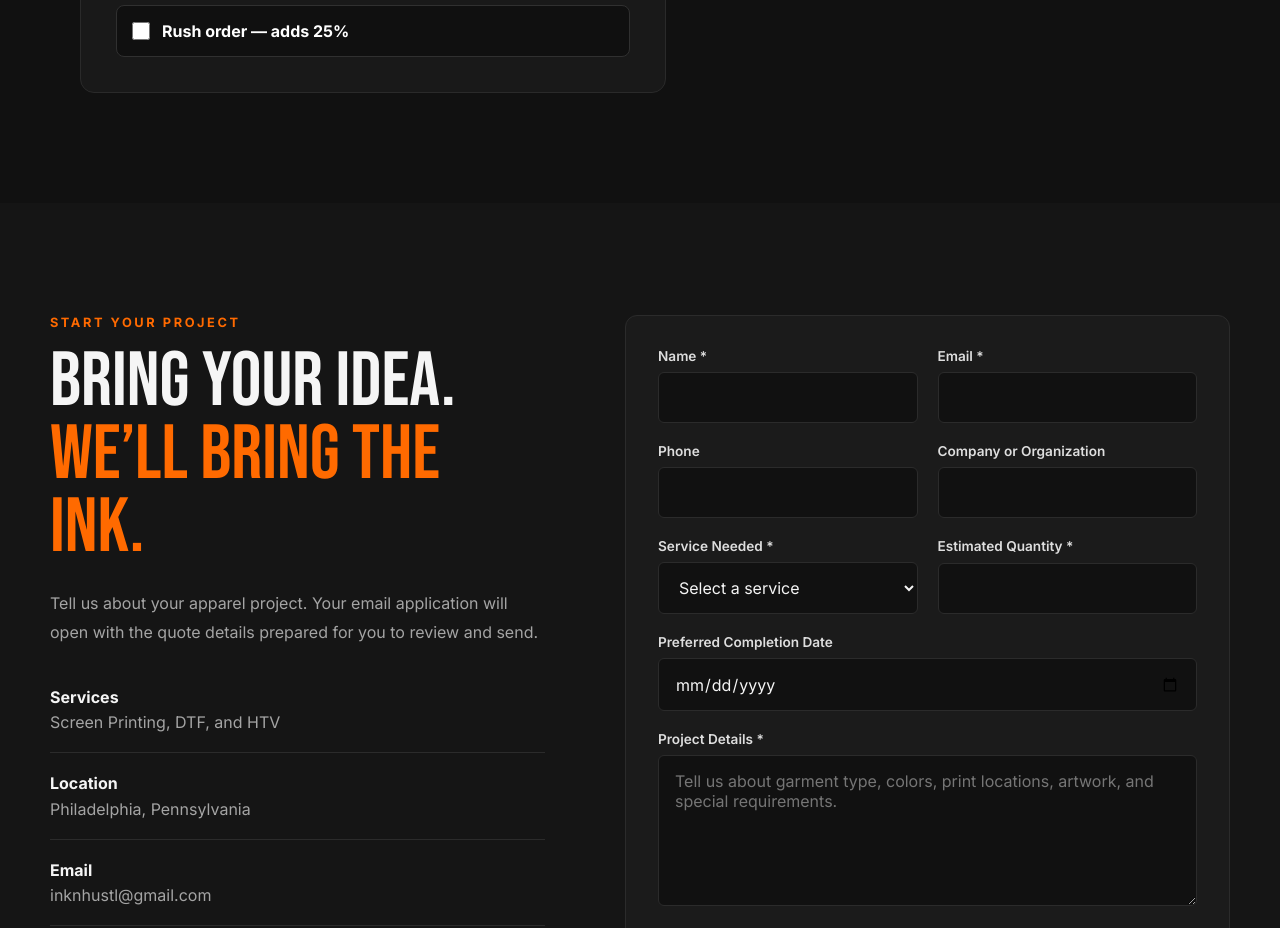
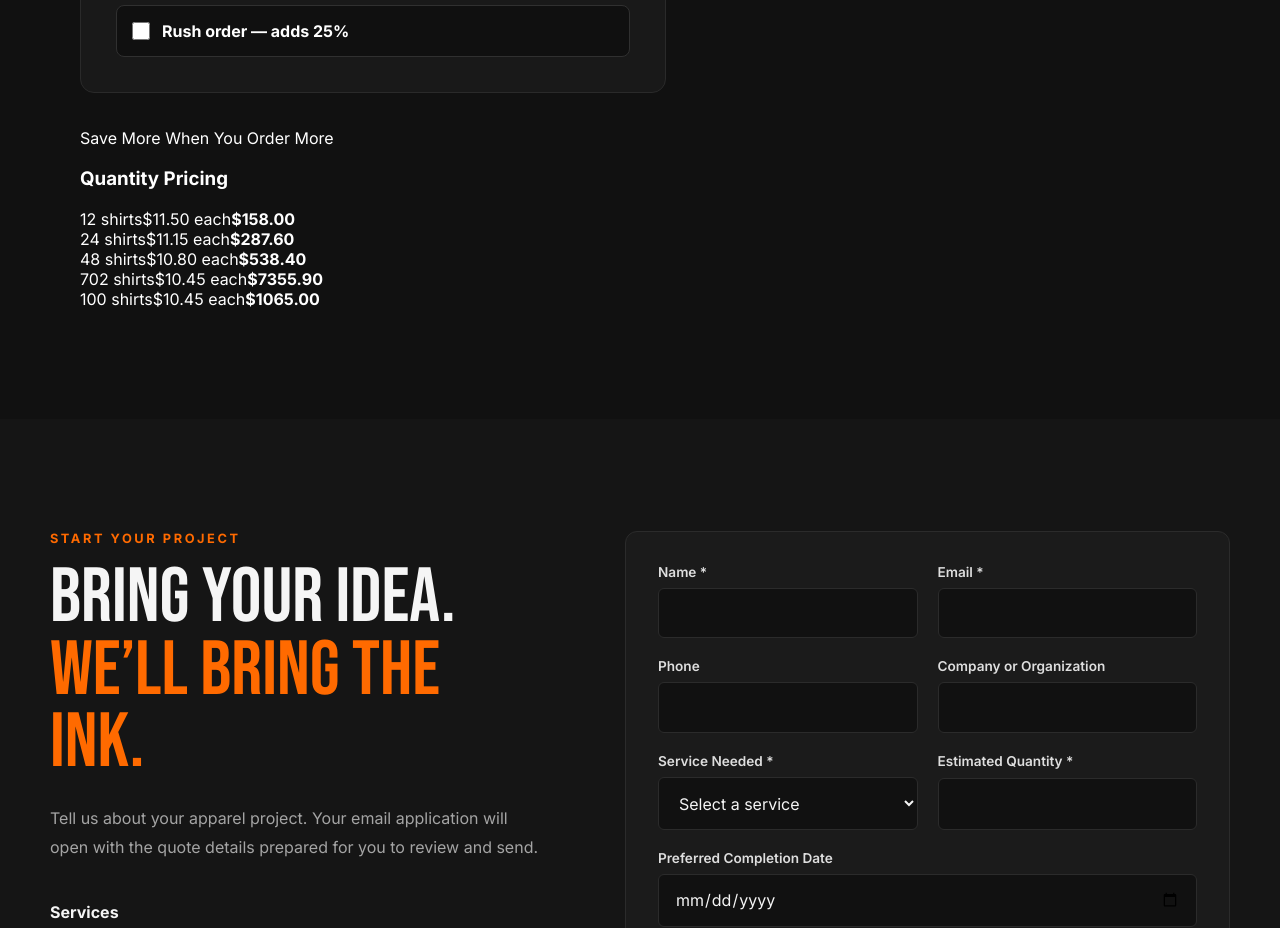
Before and after one commit to CharlieBrown3rd/inknhustle-os, a React (Vite) app: page / in a window 1280 px wide. Shown: the part 4960-5888 px from the top of the page. Built offline with nearby package versions, Linux system fonts and the light colour scheme.

Commit message:
added quote tablee

```diff
--- /dev/null
+++ b/src/components/QuoteBuilder/QuantityPriceTable.jsx
@@ -0,0 +1,64 @@
+import { calculateEstimate } from "../../utils/pricingEngine";
+
+function QuantityPriceTable({
+  quantityOptions = [],
+  service,
+  garment,
+  customerSupplied,
+  selectedPrintSize,
+  colors,
+  rushOrder,
+  selectedLocations,
+}) {
+  const hasQuantityOptions =
+    quantityOptions.length > 0;
+
+  const quantityEstimates = quantityOptions.map(
+  (quantity) => ({
+    quantity,
+    estimate: calculateEstimate({
+      service,
+      garment,
+      customerSupplied,
+      quantity,
+      printSize: selectedPrintSize,
+      colors,
+      rushOrder,
+      selectedLocations,
+    }),
+  })
+);
+
+  return (
+    <div className="quantity-price-table">
+      <div className="quantity-price-table-header">
+        <span>Save More When You Order More</span>
+
+        <h3>Quantity Pricing</h3>
+      </div>
+
+      {hasQuantityOptions && (
+  <div className="quantity-price-table-body">
+   {quantityEstimates.map(({ quantity, estimate }) => (
+  <div
+    className="quantity-price-table-row"
+    key={quantity}
+  >
+    <span>{quantity} shirts</span>
+
+    <span>
+      ${estimate.pricePerShirt.toFixed(2)} each
+    </span>
+
+    <strong>
+      ${estimate.total.toFixed(2)}
+    </strong>
+  </div>
+))}
+  </div>
+)}
+    </div>
+  );
+}
+
+export default QuantityPriceTable;
--- a/src/sections/QuoteCalculator/QuoteCalculator.jsx
+++ b/src/sections/QuoteCalculator/QuoteCalculator.jsx
@@ -2,6 +2,7 @@ import { useMemo, useState } from "react";
 import GarmentSelector from "../../components/QuoteBuilder/GarmentSelector";
 import PrintLocationSelector from "../../components/QuoteBuilder/PrintLocationSelector";
 import ProjectSummary from "../../components/QuoteBuilder/ProjectSummary";
+import QuantityPriceTable from "../../components/QuoteBuilder/QuantityPriceTable";
 import { calculateEstimate } from "../../utils/pricingEngine";
 import {
   garmentRates,
@@ -217,6 +218,16 @@ const displayQuantity =
   selectedLocations={selectedLocations}
   estimate={estimate}
 />
+<QuantityPriceTable
+  quantityOptions={[12, 24, 48, 702, 100]}
+  service={service}
+  garment={garment}
+  customerSupplied={customerSupplied}
+  selectedPrintSize={printSize}
+  colors={colors}
+  rushOrder={rushOrder}
+  selectedLocations={selectedLocations}
+/>
         </div>
         </div>
     </section>
```
